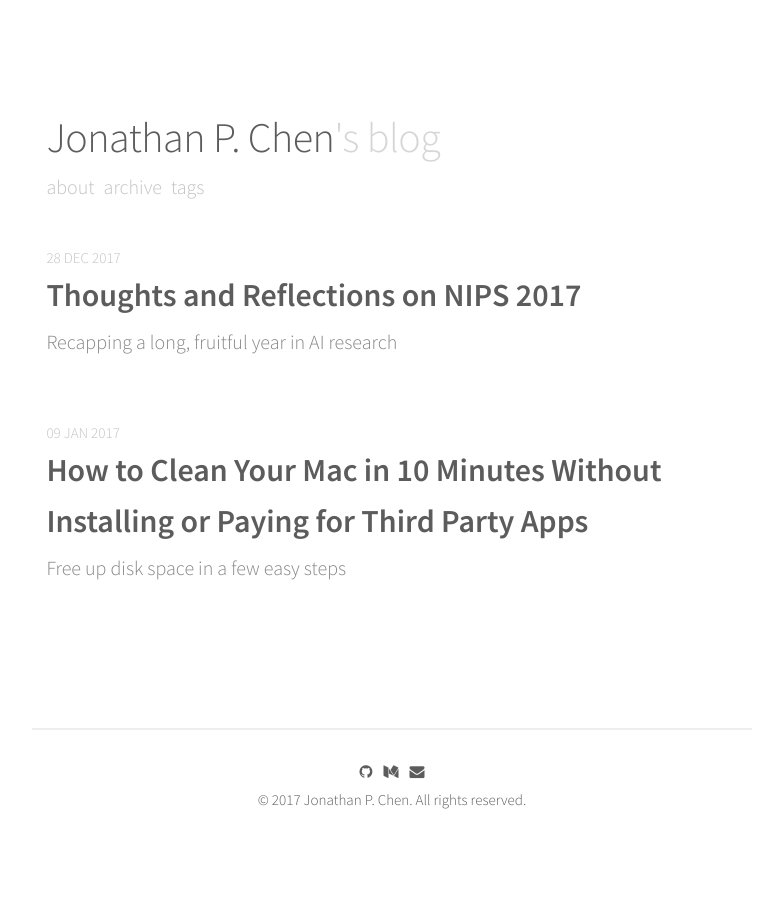
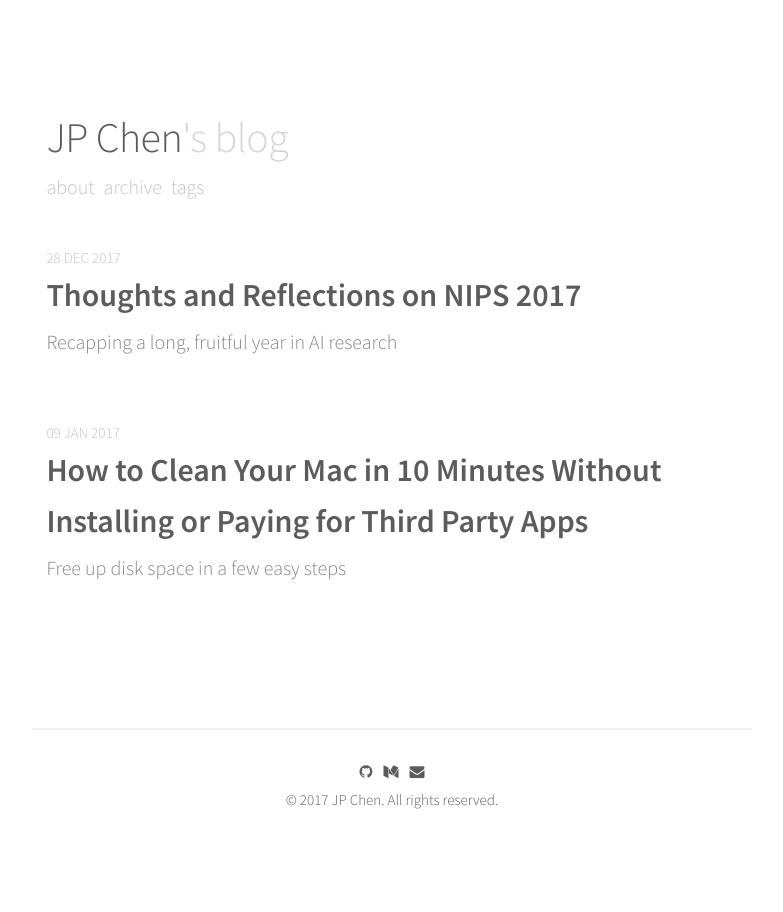
Before and after one commit to jpchen/blog, a Jekyll site: the page built from index.html, in a window 1280 px wide. Shown: the whole page, without its empty margins (248-1031 px from the left). Built offline with Jekyll 4.4.1, drawn with Linux system fonts in a browser that asks for light colours; nearby versions of some CDN libraries; the list of posts is cut into pages by our own code.

```diff
--- a/_config.yml
+++ b/_config.yml
@@ -3,11 +3,11 @@
 # # # # # # # # # # # # #
 
 # Basic
-name:               "Jonathan P. Chen"
+name:               "JP Chen"
 
 
 author:
-  name:             Jonathan P. Chen
+  name:             JP Chen
   #facebook:         your-id
   #twitter:          your-id
   github:           jpchen
```
Also changed, not shown: Gemfile.lock.
